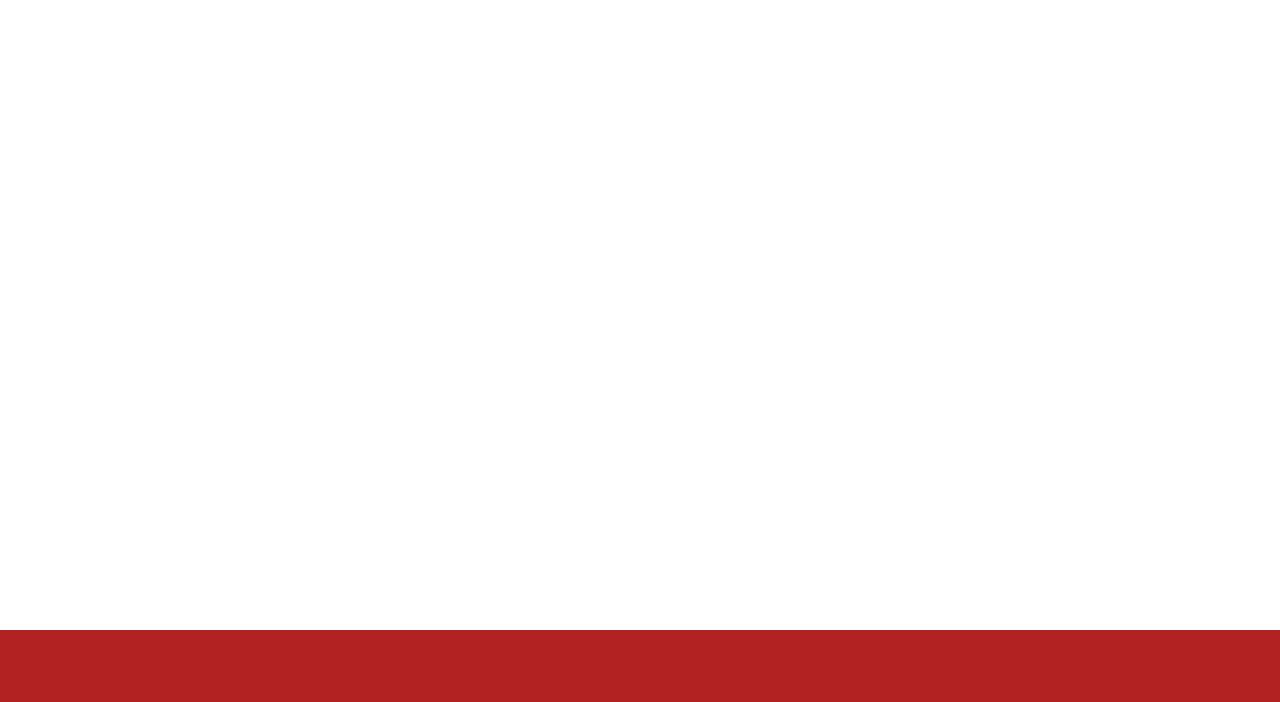
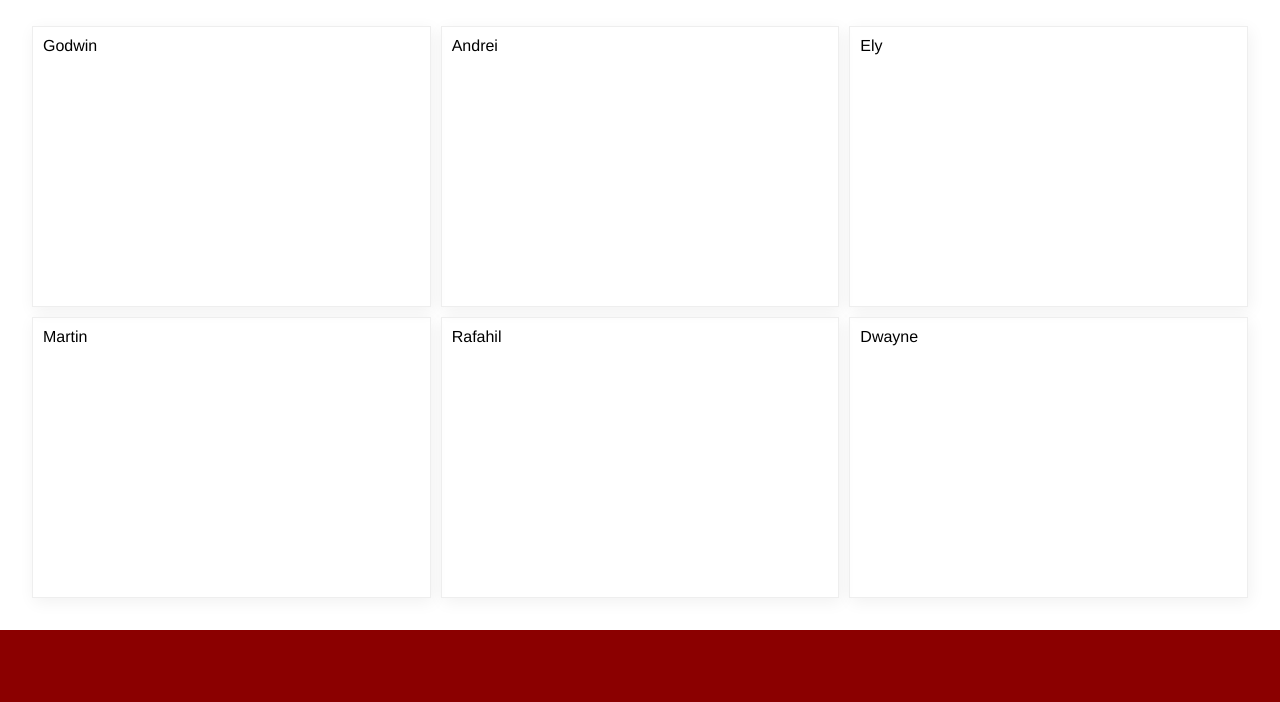
Before and after one commit to dmscabrigas/upfc-site, a plain HTML site: page index.html in a window 1280 px wide. Shown: the part 98-800 px from the top of the page. Drawn offline with Linux system fonts and the light colour scheme.

Commit message:
Added playername cards

```diff
--- a/index.html
+++ b/index.html
@@ -13,17 +13,20 @@
             </div>
             <div>
                 <ul>
-                    <li>
-                        Home
-                    </li>
-                    <li>
-                        About
-                    </li>
+                    <li>Home</li>
+                    <li>About</li>
                 </ul>
             </div>
         </div>
         <div class="content">
-
+            <div class="cards">
+                <div class="card">Godwin</div>
+                <div class="card">Andrei</div>
+                <div class="card">Ely</div>
+                <div class="card">Martin</div>
+                <div class="card">Rafahil</div>
+                <div class="card">Dwayne</div>
+            </div>
         </div>
         <div class="footer">
 
--- a/style.css
+++ b/style.css
@@ -20,7 +20,7 @@ ul{
 
 .header{
     height: 72px;
-    background-color: darkred;
+    background-color: firebrick;
     color: white;
     display: flex;
     justify-content: space-between;
@@ -31,7 +31,7 @@ ul{
 
 .footer{
     height: 72px;
-    background-color:firebrick;
+    background-color:darkred;
     justify-content: center;
     align-items: center;
     display:flex;
@@ -41,3 +41,19 @@ ul{
     display:flex;
     flex:1;
 }
+
+.cards{
+    display:flex;
+    flex-wrap:wrap;
+    gap: 10px;
+    padding: 32px;
+}
+
+.card{
+    border: 1px solid #eee;
+    box-shadow: 2px 4px 16px rgba(0,0,0,.06);
+    border: radius 4px;
+    flex: 1 1 auto;
+    width: 300px;
+    padding: 10px;
+}
```
